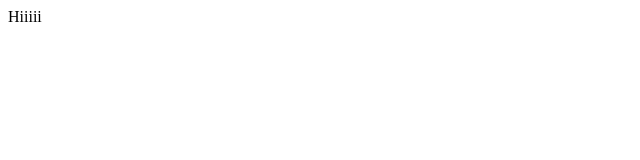
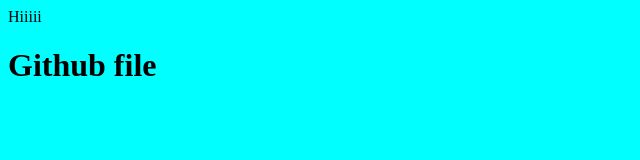
Before and after one commit to Tamizh-Mani/github-mani3, a plain HTML site: page index.html in a window 1280 px wide. Shown: the whole page, without its empty margins (0-640 px from the left). Drawn offline with Linux system fonts and the light colour scheme.

Commit message:
index.html and style.css files are modified

```diff
--- a/index.html
+++ b/index.html
@@ -1 +1,11 @@
 Hiiiii
+<html>
+    <head>
+        <title>Mani</title>
+        <header><h1>Github file</h1></header>
+    </head>
+<body>
+    <link rel="stylesheet" href="style.css">
+</body>
+
+</html>
--- a/style.css
+++ b/style.css
@@ -1 +1,3 @@
-Porukiiii
+body{
+    background-color: aqua;
+}
```
